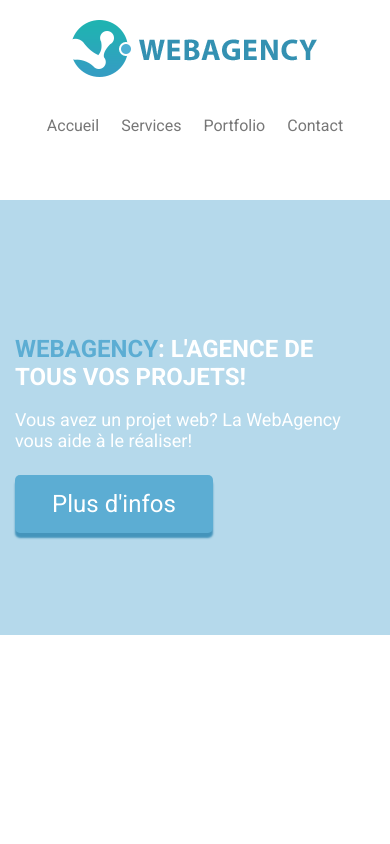
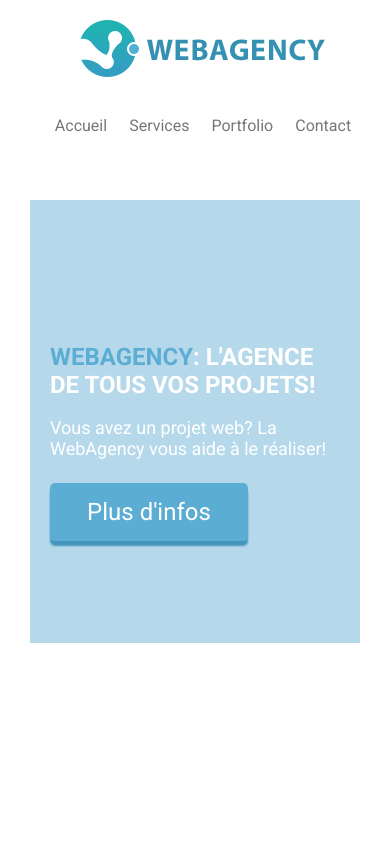
Before and after one commit to AdagioFantasque/Projet1_Web-Agency, a plain HTML site: page index.html in a window 390 px wide. Shown: the top 844 px of the page. Drawn offline with Linux system fonts and the light colour scheme.

Commit message:
Update styles.css

```diff
--- a/styles.css
+++ b/styles.css
@@ -6,10 +6,10 @@
 
 }
 
-body{
+/* body{
 	margin: 0;
 	padding: 0;
-}
+} */
 
 #full_page{
 	display: flex;
@@ -731,7 +731,7 @@ label{
 	}
 
 	#slider{
-		max-width: 100%;
+		max-width: 320px;
 		background-image: none;
 		background: #b5d9eb;
 		margin: 0;
@@ -759,7 +759,7 @@ label{
 
 	 section{
 	 	align-self: center;
-	 	width: 100%;
+	 	max-width: 100%;
 	 	padding: 5px;
 	 	font-size: large;
 	 }
```
